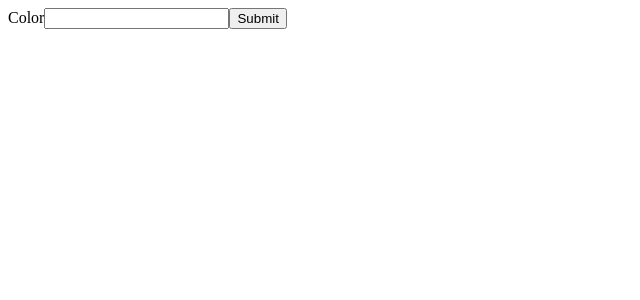
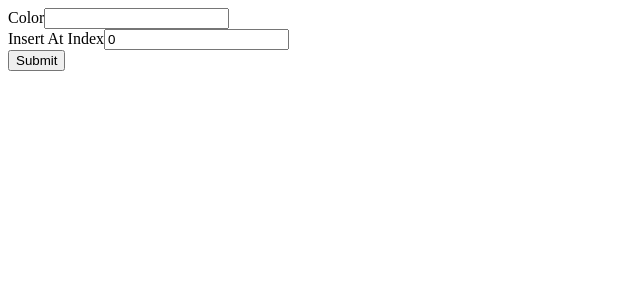
Before and after one commit to JelenaMarjanovic/sg-books, a React (Create React App) app: page / in a window 1280 px wide. Shown: the top 300 px of the page, without its empty margins (0-640 px from the left). Built offline with nearby package versions, Linux system fonts and the light colour scheme.

Commit message:
Exercise 7: Inserting element into the array at specific index

```diff
--- a/src/App.js
+++ b/src/App.js
@@ -4,12 +4,13 @@ import { Input } from './Input';
 function App() {
   const [colors, setColors] = useState([]);
 
-  const addColor = (newColor) => {
+  const addColorAtIndex = (newColor, index) => {
     // Todo: Add 'newColor' to the --end-- of 'colors'
     // and update state
     const updatedColors = [
-      ...colors,
-      newColor
+      ...colors.slice(0, index),
+      newColor,
+      ...colors.slice(index)
     ];
 
     setColors(updatedColors);
@@ -21,7 +22,7 @@ function App() {
 
   return (
     <div>
-      <Input onSubmit={addColor} />
+      <Input onSubmit={addColorAtIndex} />
       <ul>
         {renderedColors}
       </ul>
--- a/src/Input.js
+++ b/src/Input.js
@@ -1,18 +1,25 @@
 import { useState } from 'react';
 
-function Input({ onSubmit }) {
+function Input({ onSubmit, max }) {
   const [text, setText] = useState('');
+  const [n, setN] = useState(0);
 
   const handleSubmit = (event) => {
     event.preventDefault();
 
-    onSubmit(text);
+    onSubmit(text, n);
     setText('');
   };
 
   return <form onSubmit={handleSubmit}>
-    <label>Color</label>
-    <input value={text} onChange={e => setText(e.target.value)} />
+    <div>
+        <label>Color</label>
+        <input value={text} onChange={e => setText(e.target.value)} />
+    </div>
+    <div>
+        <label>Insert At Index</label>
+        <input type="number" min={0} max={max} value={n} onChange={e => setN(parseInt(e.target.value))} />
+    </div>
     <button>Submit</button>
   </form>
 }
```
